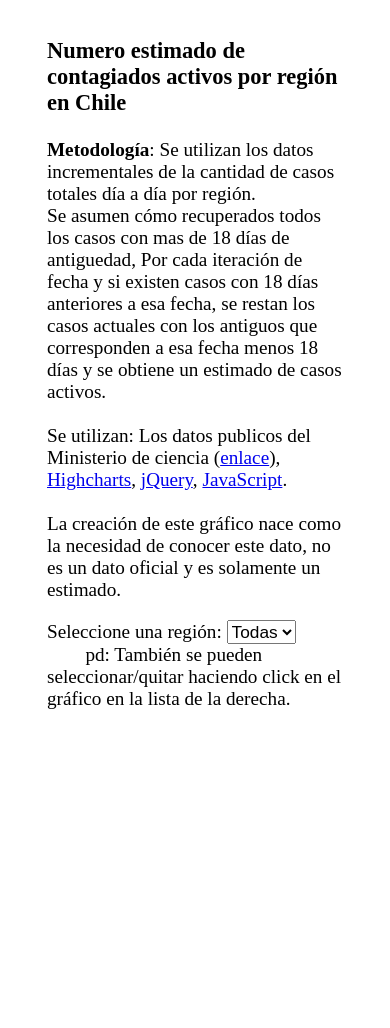
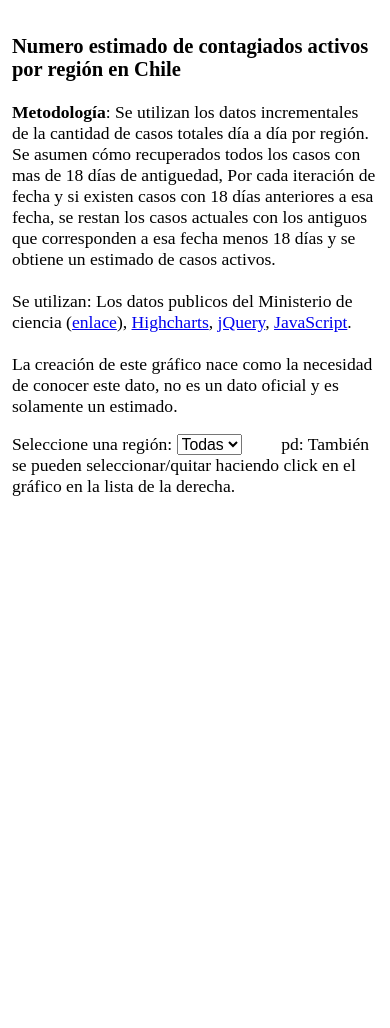
Before and after one commit to PabloTroncosoB/covid19, a plain HTML site: page index.html in a window 390 px wide. Drawn offline with nearby package versions, Linux system fonts and the light colour scheme; no server answers.

Commit message:
css casi responsive

```diff
--- a/index.html
+++ b/index.html
@@ -2,15 +2,33 @@
 <html lang="es">
 <head>
 	<meta charset="utf-8">
-	<title>Casos actuales covid19 por región</title>
+	<title>Casos activos covid19 por región</title>
 </head>
-<body style="font-size: 1.2em">
+<body style="font-size: 1.1em">
 	<script src="https://code.jquery.com/jquery-3.5.1.min.js"></script>
 	<script src="https://code.highcharts.com/highcharts.js"></script>
 	<script src="https://code.highcharts.com/modules/series-label.js"></script>
 	<script src="https://code.highcharts.com/modules/exporting.js"></script>
 	<script src="https://code.highcharts.com/modules/export-data.js"></script>
+	<style type="text/css">
+		/* For desktop: */
+		#todo{
+			margin:2em 20vw;
+		}
+		@media only screen and (max-width: 1300px) {
+			#todo{
+				margin:2em 10vw;
+			}
+		}
+		@media only screen and (max-width: 900px) {
+			#todo{
+				margin:2em 1vw;
+			}
+		}
+
+	</style>
 	<script type="text/javascript">
+
 		$(document).ready(function() {
 			$.ajax({
 				type: "GET",
@@ -21,7 +39,7 @@
 			});
 
 		function boom(allText) {
-			var nDias=17;
+			var nDias=18;
 			var allTextLines = allText.split(/\r\n|\n/);
 			var headers = allTextLines[0].split(',');
 			var categorias = [];
@@ -150,6 +168,12 @@
 						label: {
 							connectorAllowed: false
 						}
+					},
+					line: {
+						dataLabels: {
+							enabled: false
+					},
+					enableMouseTracking: false
 					}
 				},
 
@@ -173,7 +197,7 @@
 
 		}
 	</script>
-	<div style="margin:2em 10vw">
+	<div id="todo">
 		<h3>Numero estimado de contagiados activos por región en Chile</h3>
 		<p><b>Metodología</b>:
 			Se utilizan los datos incrementales de la cantidad de casos totales día a día por región.<br/>
@@ -188,9 +212,10 @@
 
 <select id="sRegiones" style="font-size: 0.9em;">
   <option value="99">Todas</option>
-</select> <span style="margin:2em;font-size: 1em;">pd: También se pueden seleccionar/quitar haciendo click en el gráfico en la lista de la derecha.</span>
+</select> <span style="margin:2em;font-size: 1em;">pd: También se pueden seleccionar/quitar haciendo click en el gráfico en la lista de la derecha.</span><br><br>
+<div id ="container" style="border:0px;min-height: 60vh"></div>
 </div>
-<div id ="container" style="border:0px;margin:2em;height: 60vh;"></div>
+
 
 </body>
 </html>
```
